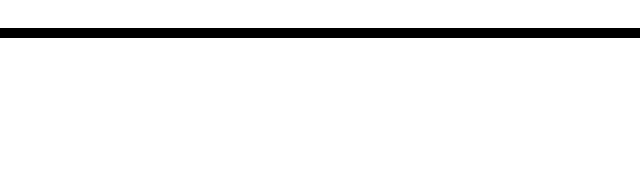
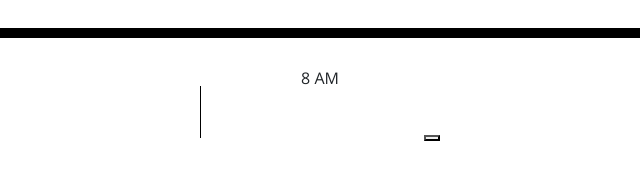
Before and after one commit to sarahhart1997/week-schedule, a plain HTML site: page index.html in a window 1280 px wide. Shown: the part 230-410 px from the top of the page, 320-960 px from the left. Drawn offline with nearby package versions, Linux system fonts and the light colour scheme; files that its build step writes are made by us from their sources.

Commit message:
first time block

```diff
--- a/index.html
+++ b/index.html
@@ -30,6 +30,13 @@
     </header>
     <div class="container">
       <!-- Hour Time Blocks -->
+      <div id="block-8a" class="time-block">
+        <div class="time-label">8 AM</div>
+        <textarea class="block-description"></textarea>
+        <button class="block-saveBtn">
+          <i class="save"></i>
+        </button>
+      </div>
 
 
     </div>
```
